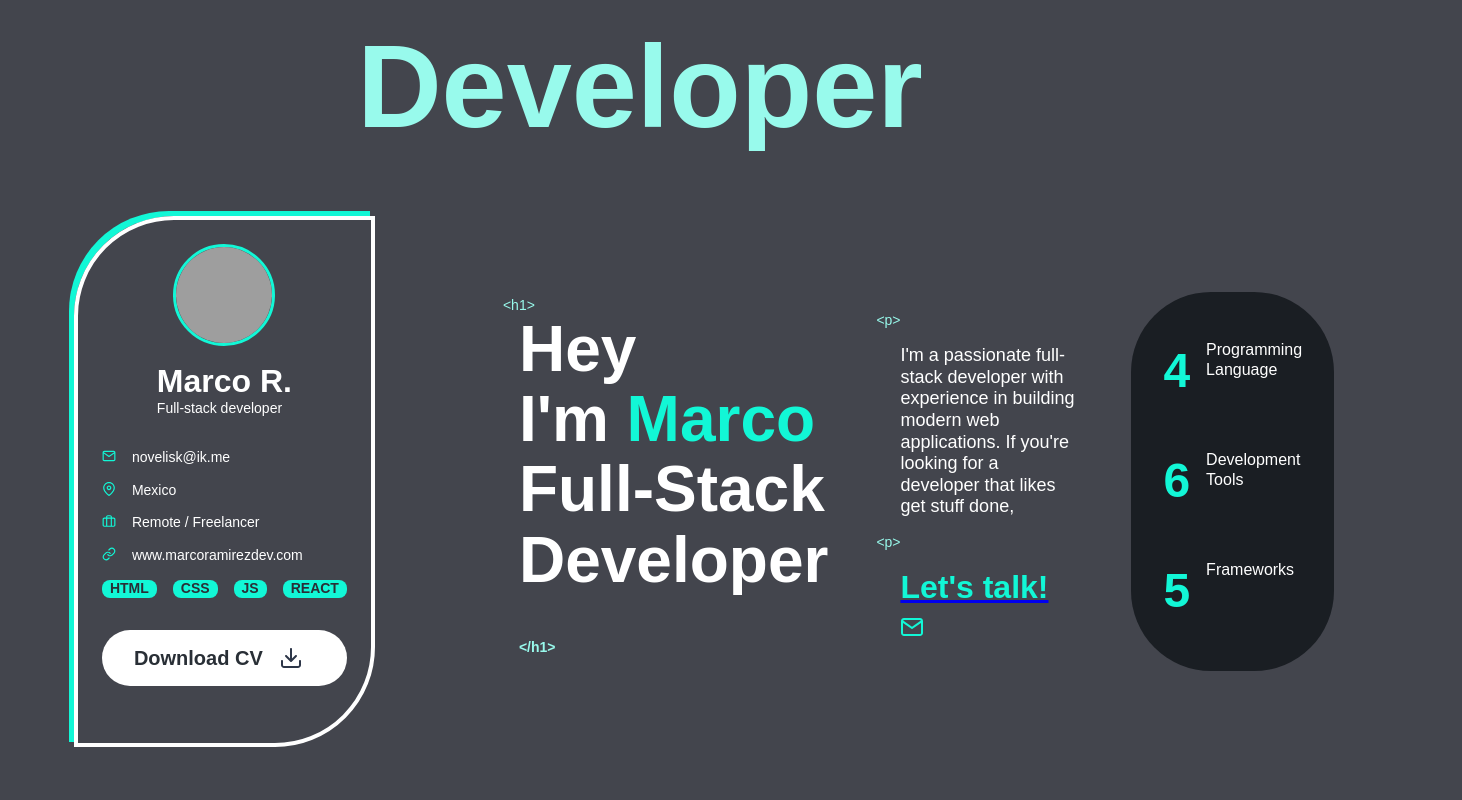
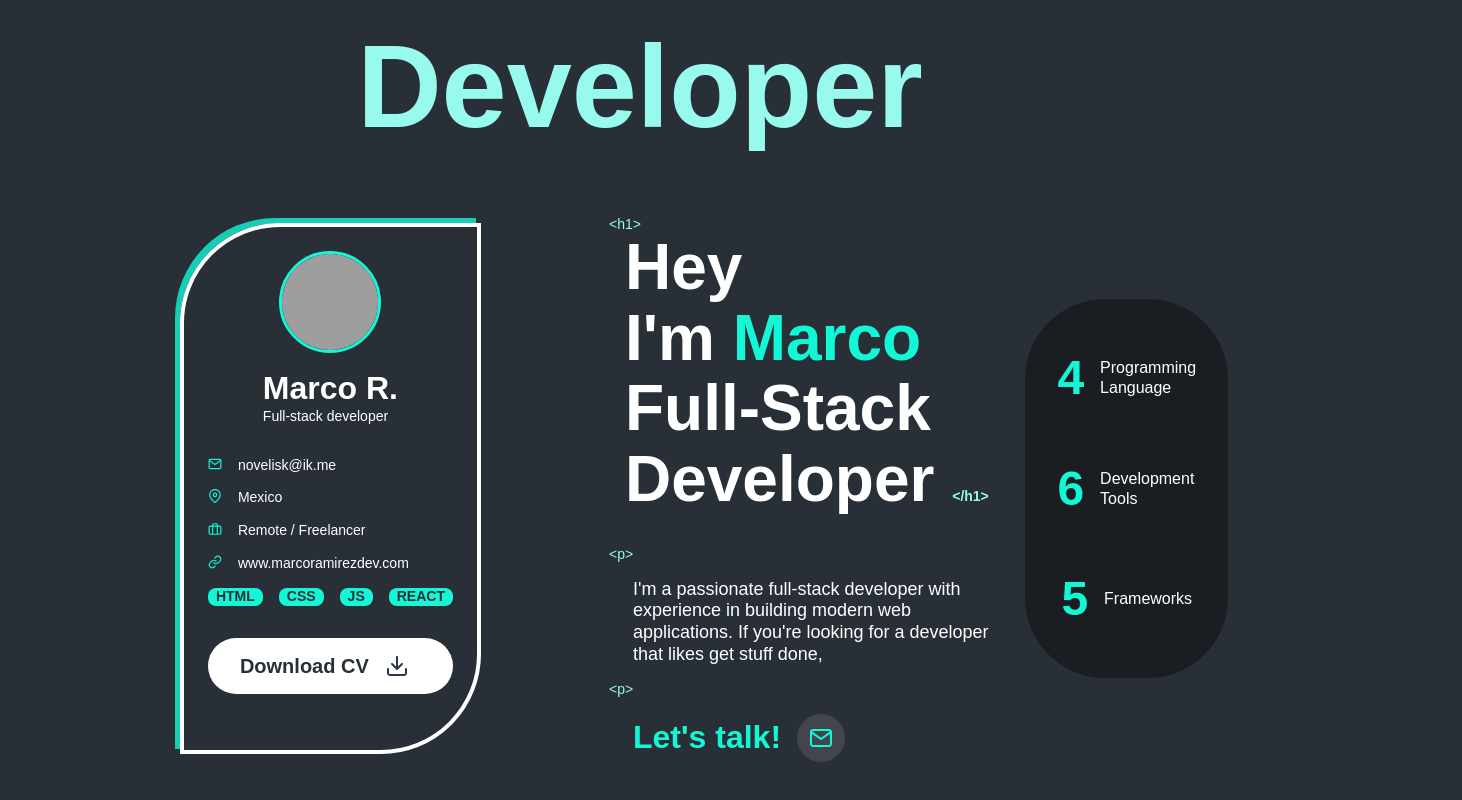
Before and after one commit to Novelisk/marco_ramirez_dev, a React (Vite) app: page / in a window 1280 px wide. Shown: the part 212-1012 px from the top of the page, 1462 px wide, since content can reach past the window. Built offline with nearby package versions, Linux system fonts and the light colour scheme; grey boxes are pictures that could not be loaded.

Commit message:
Hero component completed

```diff
--- a/src/assets/components/Hero/Hero.css
+++ b/src/assets/components/Hero/Hero.css
@@ -1,7 +1,7 @@
 .top-line {
   margin: 0 128px;
   height: 1px;
-  background-color: #333;
+  background-color: #43454d;
   margin-bottom: 64px;
 }
 
@@ -34,7 +34,7 @@
   margin-left: 128px;
   border: 4px solid #fff;
   border-radius: 100px 0 100px 0;
-  box-shadow: -5px -5px 0 0 rgba(18, 247, 214, 1);
+  box-shadow: -5px -5px 0 0 rgba(18, 247, 214, 0.8);
   gap: 32px;
 }
 
@@ -157,6 +157,11 @@
   display: flex;
   align-items: center;
   text-decoration: none;
+  transition: transform 0.2s ease;
+}
+
+.hero-info__download:hover {
+  transform: translateY(-2px);
 }
 
 .hero-info__download-text {
@@ -175,12 +180,17 @@
   display: flex;
   align-items: center;
   justify-content: center;
-  gap: 32px;
+}
+
+.hero-dev__container {
+  display: flex;
+  flex-direction: column;
 }
 
 .hero-dev__header {
   display: flex;
   flex-direction: column;
+  margin-bottom: 32px;
 }
 
 .hero-dev__header-element,
@@ -245,9 +255,20 @@
 }
 
 .hero-dev__contact {
+  width: fit-content;
   padding-left: 24px;
   gap: 16px;
   display: flex;
+  text-decoration: none;
+  border-radius: 20px;
+  transition:
+    transform 0.25s ease,
+    box-shadow 0.25s ease;
+}
+
+.hero-dev__contact:hover {
+  transform: scale(1.03);
+  box-shadow: 0 10px 25px rgba(0, 0, 0, 0.25);
 }
 
 .hero-dev__contact-text {
@@ -260,14 +281,20 @@
   font-weight: 600;
   line-height: 1.3;
   color: #12f7d6;
+  display: flex;
+  align-items: center;
+  gap: 16px;
 }
 
 .hero-dev__contact-icon-container {
-  width: auto;
-  height: auto;
+  width: 32px;
+  height: 32px;
   padding: 8px 8px;
   background-color: #43454d;
   border-radius: 50%;
+  display: flex;
+  align-items: center;
+  justify-content: center;
 }
 
 .hero-dev__contact-icon {
@@ -278,6 +305,7 @@
 .hero-highlights {
   display: flex;
   flex-direction: column;
+  align-items: center;
   gap: 48px;
   padding: 48px 32px;
   border-radius: 80px;
@@ -286,6 +314,8 @@
 
 .hero-highlights__container {
   display: flex;
+  align-items: center;
+  justify-content: center;
   gap: 16px;
 }
 
--- a/src/assets/components/Hero/Hero.jsx
+++ b/src/assets/components/Hero/Hero.jsx
@@ -87,7 +87,6 @@ export const Hero = () => {
             <a
               className="hero-info__download"
               href="/cv-marco-r.pdf"
-              download
               target="_blank"
               rel="noopener noreferrer"
             >
@@ -101,6 +100,7 @@ export const Hero = () => {
           </aside>
 
           <div className="hero-dev">
+            <div className="hero-dev-container">
               <div className="hero-dev__header">
                 <p className="hero-dev__header-element">{'<h1>'}</p>
                 <div className="hero-dev__header-content">
@@ -110,7 +110,9 @@ export const Hero = () => {
                   </h2>
                   <h2 className="hero-dev__header-text">
                     Full-Stack Developer{' '}
-                  <span className="hero-dev__header-text-span">{'</h1>'}</span>
+                    <span className="hero-dev__header-text-span">
+                      {'</h1>'}
+                    </span>
                   </h2>
                 </div>
               </div>
@@ -131,7 +133,7 @@ export const Hero = () => {
                 >
                   <h2 className="hero-dev__contact-text">
                     Let's talk!
-                  <div className="hero-de__contact-icon-container">
+                    <div className="hero-dev__contact-icon-container">
                       <img
                         src={emailIcon}
                         alt="Email icon"
@@ -140,6 +142,7 @@ export const Hero = () => {
                     </div>
                   </h2>
                 </a>
+              </div>
             </div>
 
             <div className="hero-highlights">
--- a/src/index.css
+++ b/src/index.css
@@ -18,7 +18,7 @@ body {
 
   color-scheme: light dark;
   color: rgba(255, 255, 255, 0.87);
-  background-color: #43454d;
+  background-color: #292f36;
 
   font-synthesis: none;
   text-rendering: optimizeLegibility;
```
Lines whose indentation alone changed are shown as unchanged.
